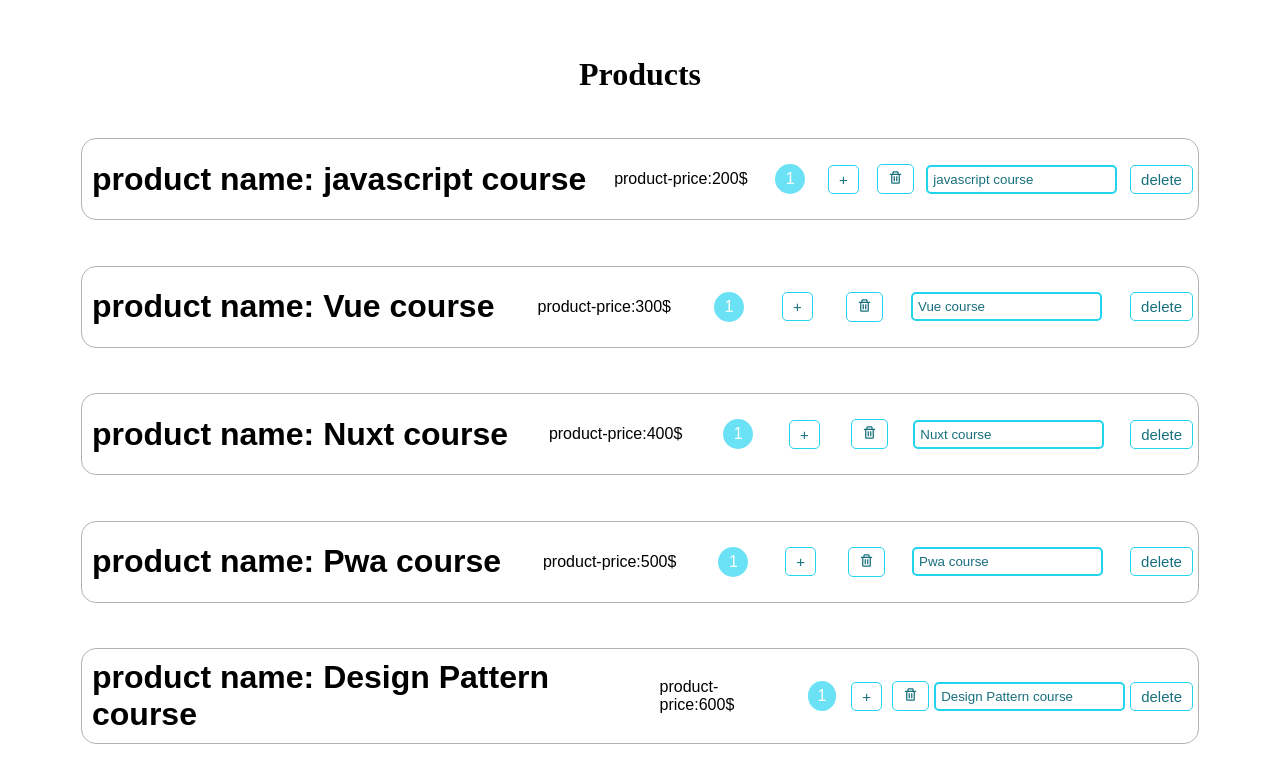
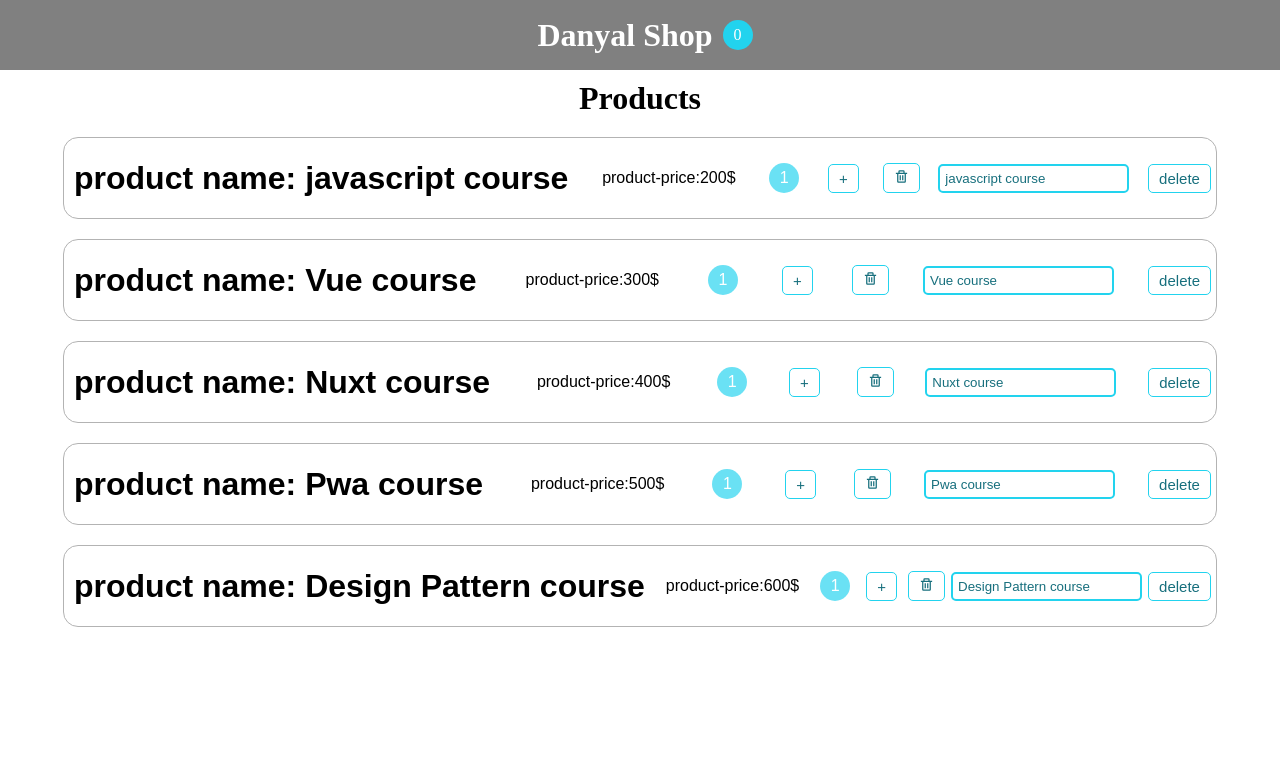
Before and after one commit to danyalbani240/learning-react, a React (Create React App) app: page / in a window 1280 px wide. Shown: the top 782 px of the page. Built offline with nearby package versions, Linux system fonts and the light colour scheme.

Commit message:
styling and add navbar to page

```diff
--- a/src/App.css
+++ b/src/App.css
@@ -1,10 +1,12 @@
+*{
+    margin: 0;
+    padding: 0;
+}
 .container {
     display: flex;
     width: 100%;
     background-color: white;
-    justify-content: space-evenly;
     box-sizing: border-box;
-    padding: 20px;
     flex-direction: column;
     align-items: center;
     min-height: 100vh;
--- a/src/App.js
+++ b/src/App.js
@@ -1,9 +1,6 @@
 import React, { useState } from "react";
-import HookCounter from "./HookCounter";
-import HookObject from "./HookObject";
-import HookArray from "./HookArray";
-import Product from "./product/Product";
 import ProductList from "./product-list/ProductList";
+import Navbar from "./NavBar/Navbar";
 import "./App.css";
 
 //class component
@@ -11,6 +8,7 @@ class App extends React.Component {
 	render() {
 		return (
 			<div className="container">
+				<Navbar />
 				<h1>Products</h1>
 				<ProductList />
 			</div>
--- /dev/null
+++ b/src/NavBar/Navbar.js
@@ -0,0 +1,12 @@
+// import "./product.css";
+import styles from "./navbar.module.css";
+
+const Navbar = (props) => {
+	return (
+		<header className={styles.header}>
+			<h1>Danyal Shop</h1>
+			<span className={styles.total}>0</span>
+		</header>
+	);
+};
+export default Navbar;
--- /dev/null
+++ b/src/NavBar/navbar.module.css
@@ -0,0 +1,22 @@
+header{
+	background-color: gray;
+	width: 100%;
+	height: 70px;
+	display: flex ;
+	justify-content: center;
+	color: white;
+	align-items: center	;
+
+}
+.total{
+	width: 30px;
+	height: 30px;
+	border-radius: 50%;
+	font-size: 16px;
+	padding: 6px 0 ;
+	display: inline-block;
+	text-align: center;
+	box-sizing: border-box;
+	background-color: rgb(34, 211, 238);
+    color: white;
+}
```
Lines whose indentation alone changed are shown as unchanged.
